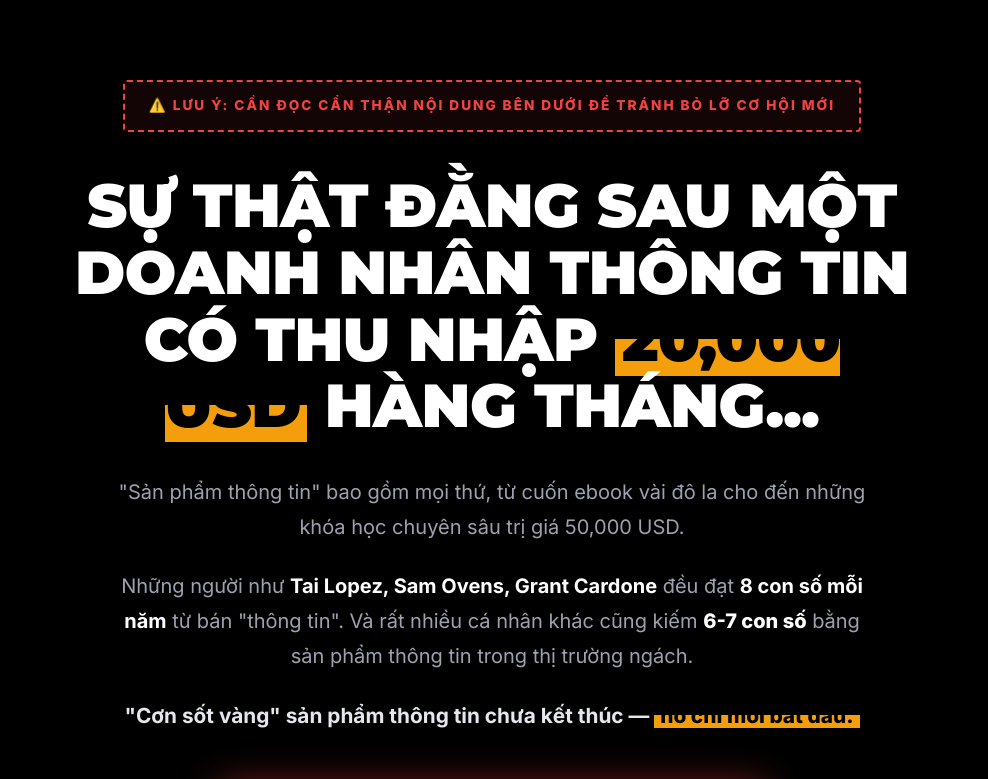
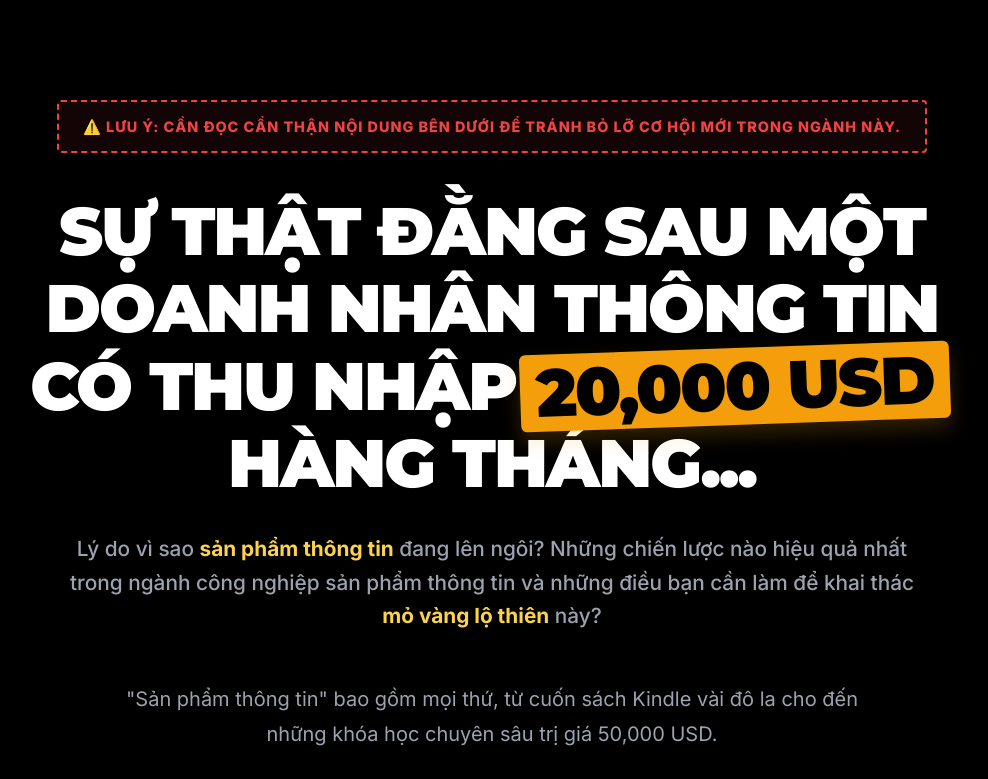
Before and after one commit to vaominh9-ux/Click-Funnels, a React (Vite) app: page /khoa-hoc/khoa-hoc-3 in a window 1280 px wide. Shown: the top 779 px of the page, without its empty margins (148-1136 px from the left). Built offline with nearby package versions, Linux system fonts and the light colour scheme; no server answers.

Commit message:
style: perfect Hero section typography in Course3 AI Coach

```diff
--- a/src/pages/funnels/Course3/c3-premium.css
+++ b/src/pages/funnels/Course3/c3-premium.css
@@ -78,9 +78,8 @@
   padding: 12px 24px;
   display: inline-block;
   font-weight: 900;
-  font-size: 0.85rem;
-  letter-spacing: 2px;
-  text-transform: uppercase;
+  font-size: 0.9rem;
+  letter-spacing: 1px;
   margin-bottom: 40px;
   background: rgba(239, 68, 68, 0.08);
   border-radius: 4px;
@@ -156,16 +155,45 @@
 
 /* ===== HERO ===== */
 .aicoach-hero {
-  max-width: 900px;
+  max-width: 1000px;
   margin: 0 auto;
-  padding: 80px 24px 100px;
+  padding: 100px 24px 100px;
   text-align: center;
 }
 
 .aicoach-hero h1 {
-  font-size: 3.8rem;
-  margin-bottom: 36px;
-  line-height: 1.1;
+  font-size: 4.2rem;
+  margin-bottom: 30px;
+  line-height: 1.15;
+  letter-spacing: -2px;
+}
+
+.aicoach-headline-highlight {
+  display: inline-block;
+  background-color: #F59E0B;
+  color: #000000;
+  padding: 0px 16px;
+  transform: rotate(-2deg);
+  margin: 0 4px;
+  border-radius: 6px;
+  box-shadow: 0 10px 20px rgba(245, 158, 11, 0.2);
+}
+
+.aicoach-wrapper h2.aicoach-subheadline {
+  font-family: 'Inter', sans-serif;
+  font-size: 1.3rem;
+  font-weight: 500;
+  color: #9CA3AF;
+  line-height: 1.6;
+  max-width: 850px;
+  margin: 0 auto 50px;
+  text-transform: none;
+  letter-spacing: normal;
+}
+
+.aicoach-wrapper h2.aicoach-subheadline .aicoach-gold {
+  color: #FCD34D;
+  font-weight: 700;
 }
 
 .aicoach-hero .lead-in {
--- a/src/pages/funnels/Course3/index.jsx
+++ b/src/pages/funnels/Course3/index.jsx
@@ -14,17 +14,22 @@ const AICoachPage = () => {
           ============================================================ */}
       <section className="aicoach-hero">
         <div className="aicoach-kicker">
-          ⚠️ Lưu Ý: Cần đọc cẩn thận nội dung bên dưới để tránh bỏ lỡ cơ hội mới
+          ⚠️ LƯU Ý: CẦN ĐỌC CẨN THẬN NỘI DUNG BÊN DƯỚI ĐỂ TRÁNH BỎ LỠ CƠ HỘI MỚI TRONG NGÀNH NÀY.
         </div>
 
         <h1>
-          Sự thật đằng sau một Doanh Nhân Thông Tin có thu nhập{' '}
-          <span className="aicoach-highlight">20,000 USD</span> hàng tháng...
+          SỰ THẬT ĐẰNG SAU MỘT DOANH NHÂN THÔNG TIN CÓ THU NHẬP
+          <span className="aicoach-headline-highlight"> 20,000 USD</span> HÀNG THÁNG...
         </h1>
+
+        <h2 className="aicoach-subheadline">
+          Lý do vì sao <span className="aicoach-gold">sản phẩm thông tin</span> đang lên ngôi? Những chiến lược nào hiệu quả nhất
+          trong ngành công nghiệp sản phẩm thông tin và những điều bạn cần làm để khai thác <span className="aicoach-gold">mỏ vàng lộ thiên</span> này?
+        </h2>
 
         <div className="lead-in">
           <p>
-            "Sản phẩm thông tin" bao gồm mọi thứ, từ cuốn ebook vài đô la cho đến những khóa học chuyên sâu trị giá 50,000 USD.
+            "Sản phẩm thông tin" bao gồm mọi thứ, từ cuốn sách Kindle vài đô la cho đến những khóa học chuyên sâu trị giá 50,000 USD.
           </p>
           <p>
             Những người như <strong>Tai Lopez, Sam Ovens, Grant Cardone</strong> đều đạt <strong>8 con số mỗi năm</strong> từ bán "thông tin". Và rất nhiều cá nhân khác cũng kiếm <strong className="aicoach-gold">6-7 con số</strong> bằng sản phẩm thông tin trong thị trường ngách.
```
